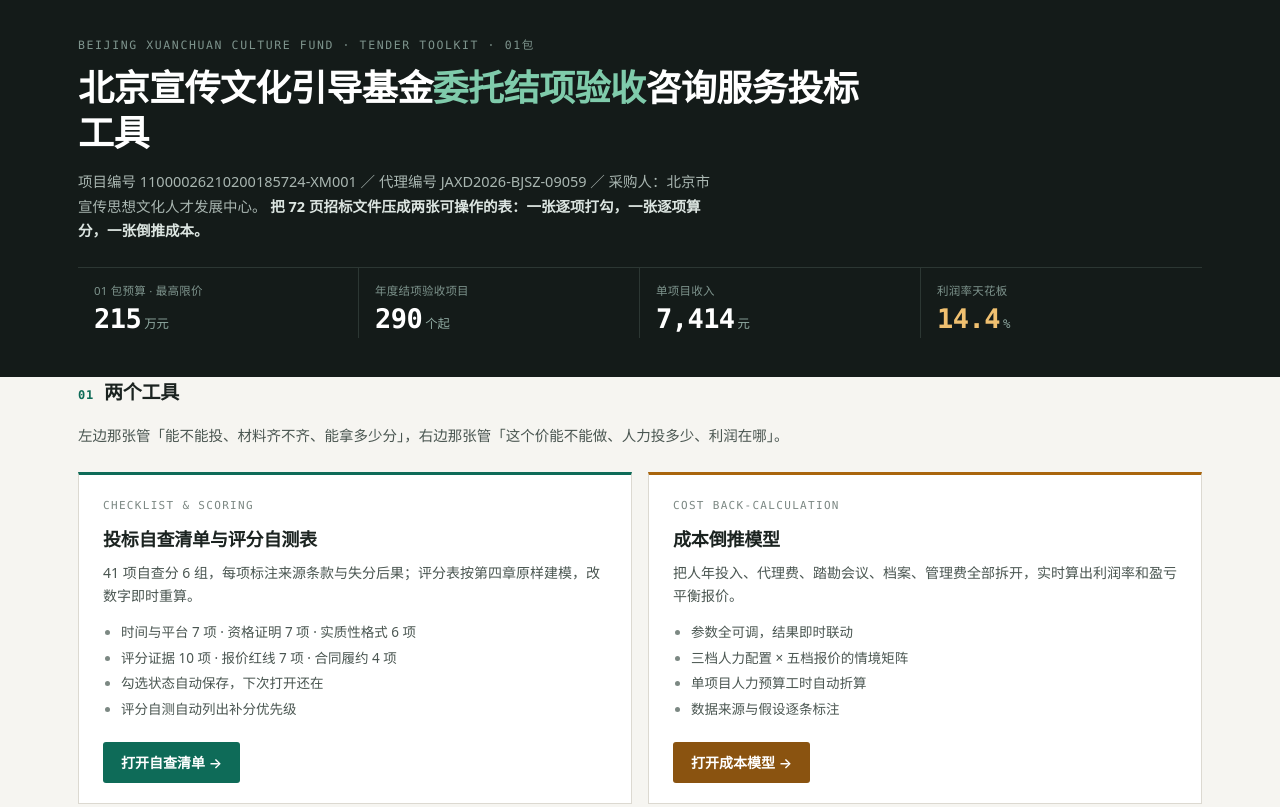
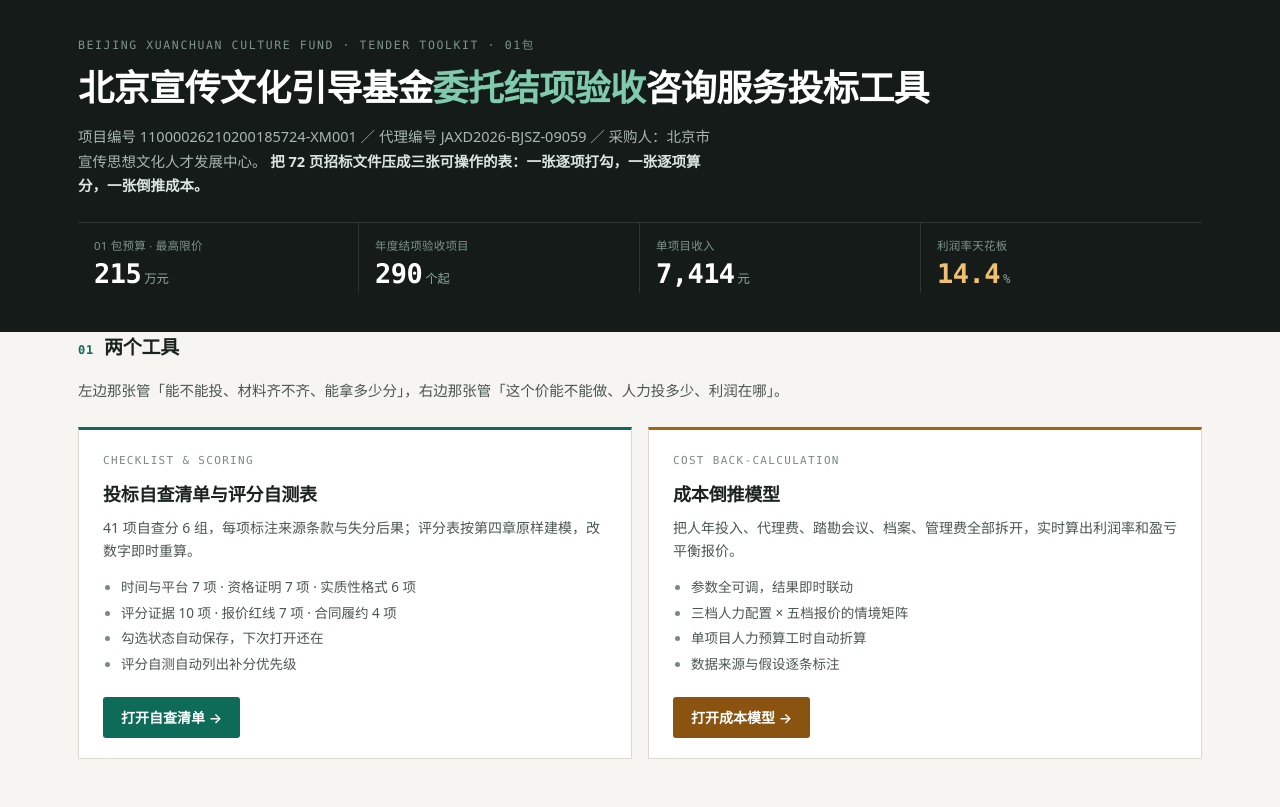
Before and after one commit to maomao8412/bj-fund-tender-toolkit, a plain HTML site: page index.html in a window 1280 px wide. Shown: the top 807 px of the page. Drawn offline with Linux system fonts and the light colour scheme.

Commit message:
首页标题折行与文案修正

```diff
--- a/index.html
+++ b/index.html
@@ -44,7 +44,7 @@
   }
   .masthead h1{
     margin:0;font-size:clamp(24px,3.2vw,36px);line-height:1.25;font-weight:650;
-    letter-spacing:-.015em;color:#fff;max-width:22em;
+    letter-spacing:-.015em;color:#fff;max-width:100%;text-wrap:balance;
   }
   .masthead h1 em{font-style:normal;color:#7FCBAB}
   .mast-sub{margin:14px 0 0;max-width:44em;font-size:14.5px;color:#A9B6B1;line-height:1.7}
@@ -179,7 +179,7 @@
     <h1>北京宣传文化引导基金<em>委托结项验收</em>咨询服务投标工具</h1>
     <p class="mast-sub">
       项目编号 11000026210200185724-XM001 ／ 代理编号 JAXD2026-BJSZ-09059 ／ 采购人：北京市宣传思想文化人才发展中心。
-      <b>把 72 页招标文件压成两张可操作的表：一张逐项打勾，一张逐项算分，一张倒推成本。</b>
+      <b>把 72 页招标文件压成三张可操作的表：一张逐项打勾，一张逐项算分，一张倒推成本。</b>
     </p>
 
     <dl class="strip">
```
